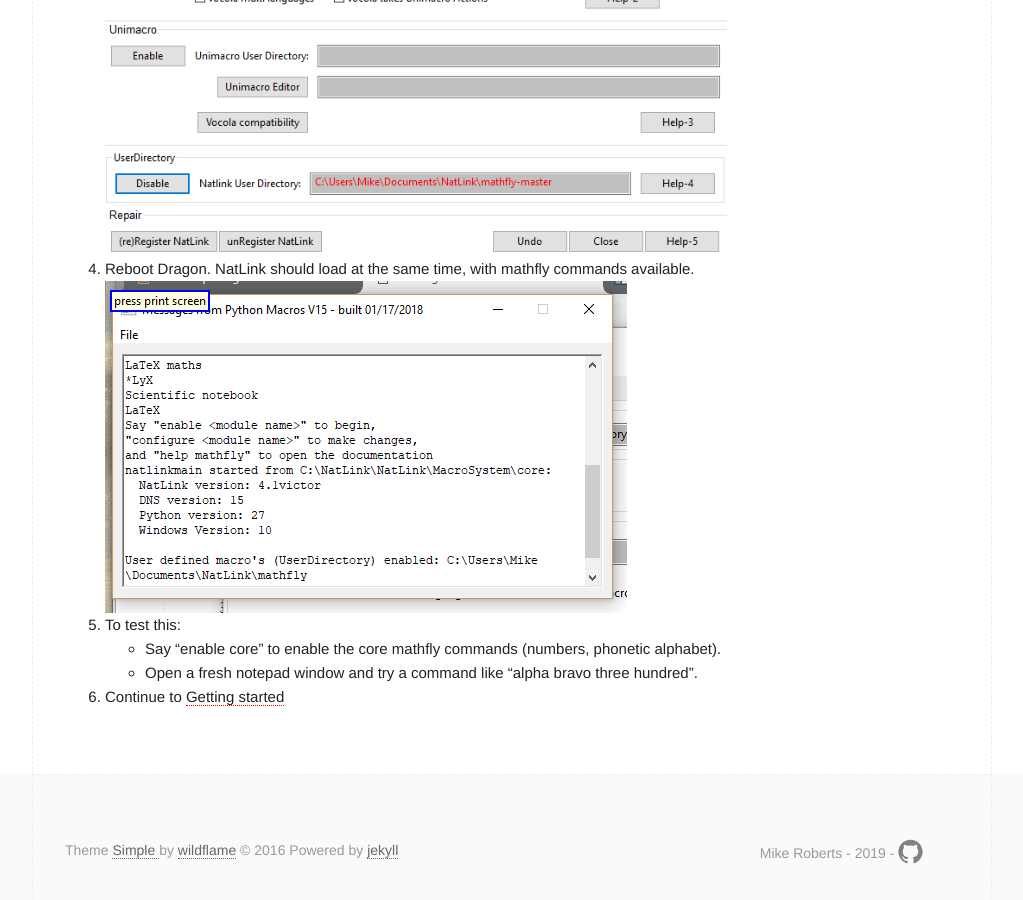
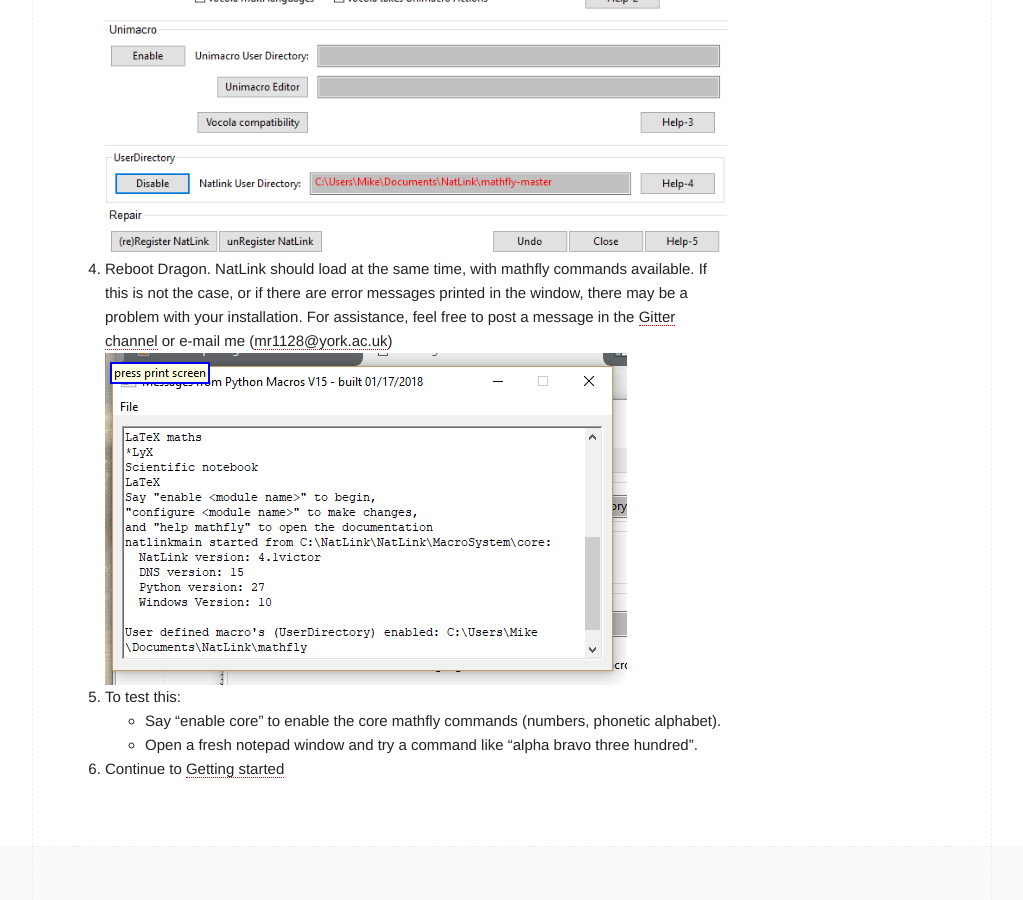
Before and after one commit to mirober/mathfly-site, a Jekyll site: the page built from installation.md, in a window 1280 px wide and 900 px high, scrolled down 1849 px. Shown: the whole window, without its empty margins (128-1151 px from the left). Built offline with Jekyll 4.4.1, drawn with Linux system fonts in a browser that asks for light colours.

Commit message:
Troubleshooting messages

```diff
--- a/installation.md
+++ b/installation.md
@@ -28,7 +28,7 @@ Make sure to select `Add python to path`. This can be done manually by searching
 2. Ensure that the details of your DNS setup are correct in the "info" tab.
 3. In the "configure" tab, under "NatLink" and "UserDirectory" click enable. When you are prompted for a folder, give it the location of the folder containing `_mathfly_main.py` - your mathfly folder from step three (`user\Documents\NatLink\mathfly-master`).
     ![Configure natlink]({{ site.baseurl }}/images/configure_natlink.png)
-4. Reboot Dragon. NatLink should load at the same time, with mathfly commands available.
+4. Reboot Dragon. NatLink should load at the same time, with mathfly commands available. If this is not the case, or if there are error messages printed in the window, there may be a problem with your installation. For assistance, feel free to post a message in the [Gitter channel](https://gitter.im/mathfly-dictation/community) or e-mail me ([mr1128@york.ac.uk](mailto:mr1128@york.ac.uk))
     ![Natlink greeting]({{ site.baseurl }}/images/natlink_greeting.png)
 5. To test this:
     * Say "enable core" to enable the core mathfly commands (numbers, phonetic alphabet).
```
Also changed, not shown: gettingstarted.md (+1 -1 lines).
